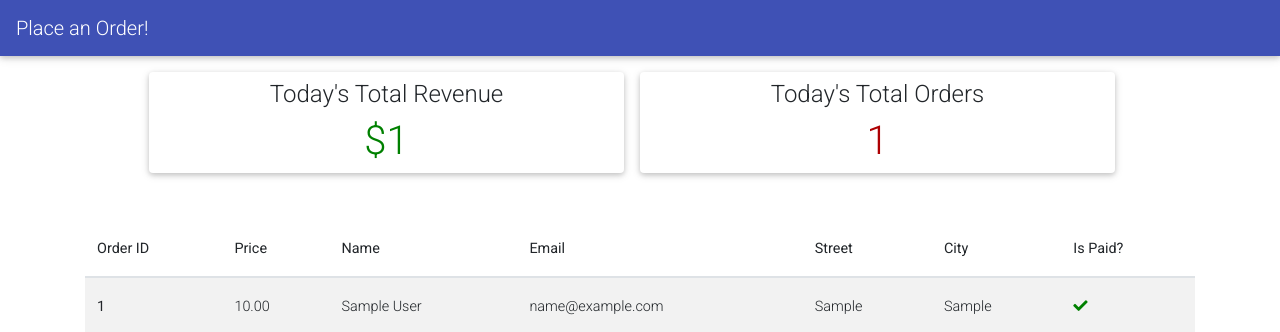
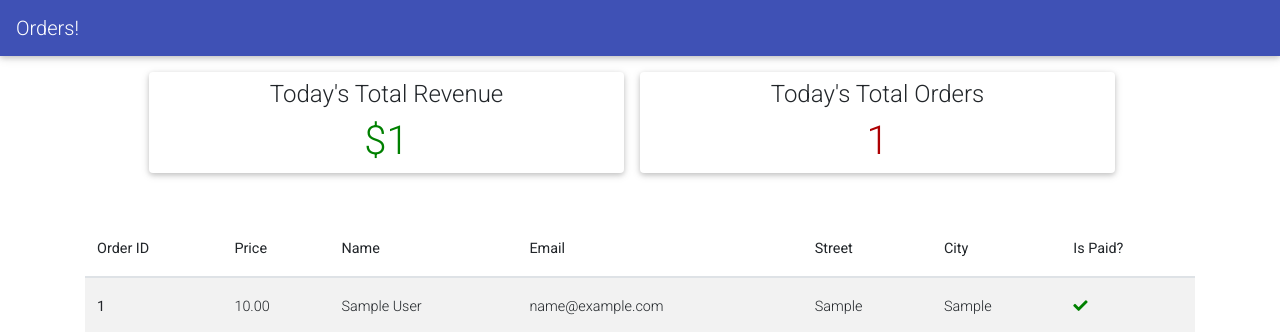
Before and after one commit to Andrewowalla/book-a-meal, a Django app: template restaurant/templates/restaurant/dashboard.html in a window 1280 px wide. Shown: the top 332 px of the page. Run offline with Django 4.2, Linux system fonts and the light colour scheme; tables that the repository leaves empty hold one stand-in row (values such as "Sample post"); the template is opened without the code that fills it: values that come from a table or form of the project are taken from there, most other values are stand-ins (such as "Sample title", 1, 10 or a date in 2020); some libraries are stand-ins or nearby versions.

Commit message:
updating navigation.html

```diff
--- a/restaurant/templates/restaurant/navigation.html
+++ b/restaurant/templates/restaurant/navigation.html
@@ -1,5 +1,5 @@
 <nav class="navbar navbar-expand-lg navbar-dark indigo">
-    <a class="navbar-brand" href="{% url 'index' %}">Place an Order!</a>
+    <a class="navbar-brand" href="{% url 'index' %}">Orders!</a>
     <button class="navbar-toggler" type="button" data-toggle="collapse" data-target="#navbarNav" aria-controls="navbarNav" aria-expanded="false" aria-label="Toggle navigation">
       <span class="navbar-toggler-icon"></span>
     </button>
```
